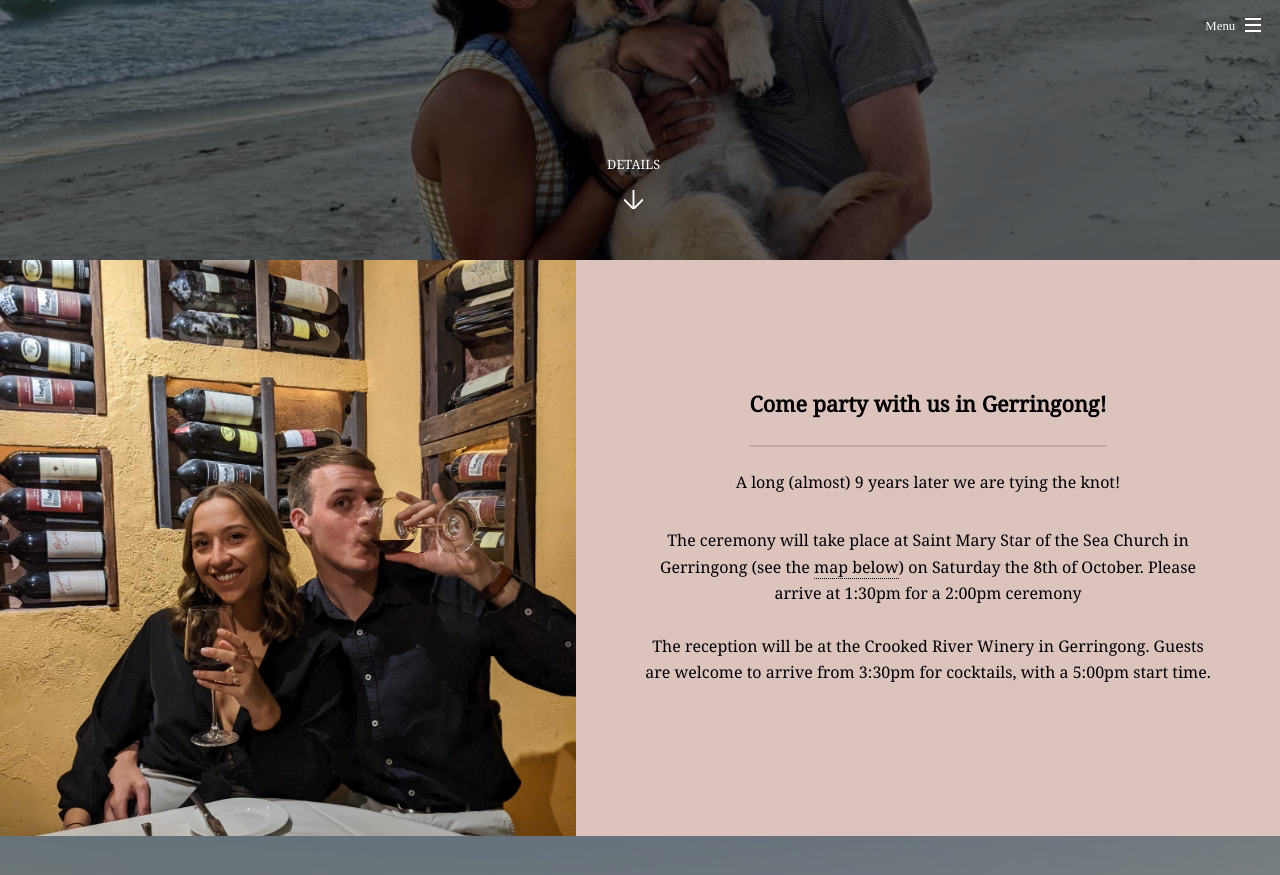
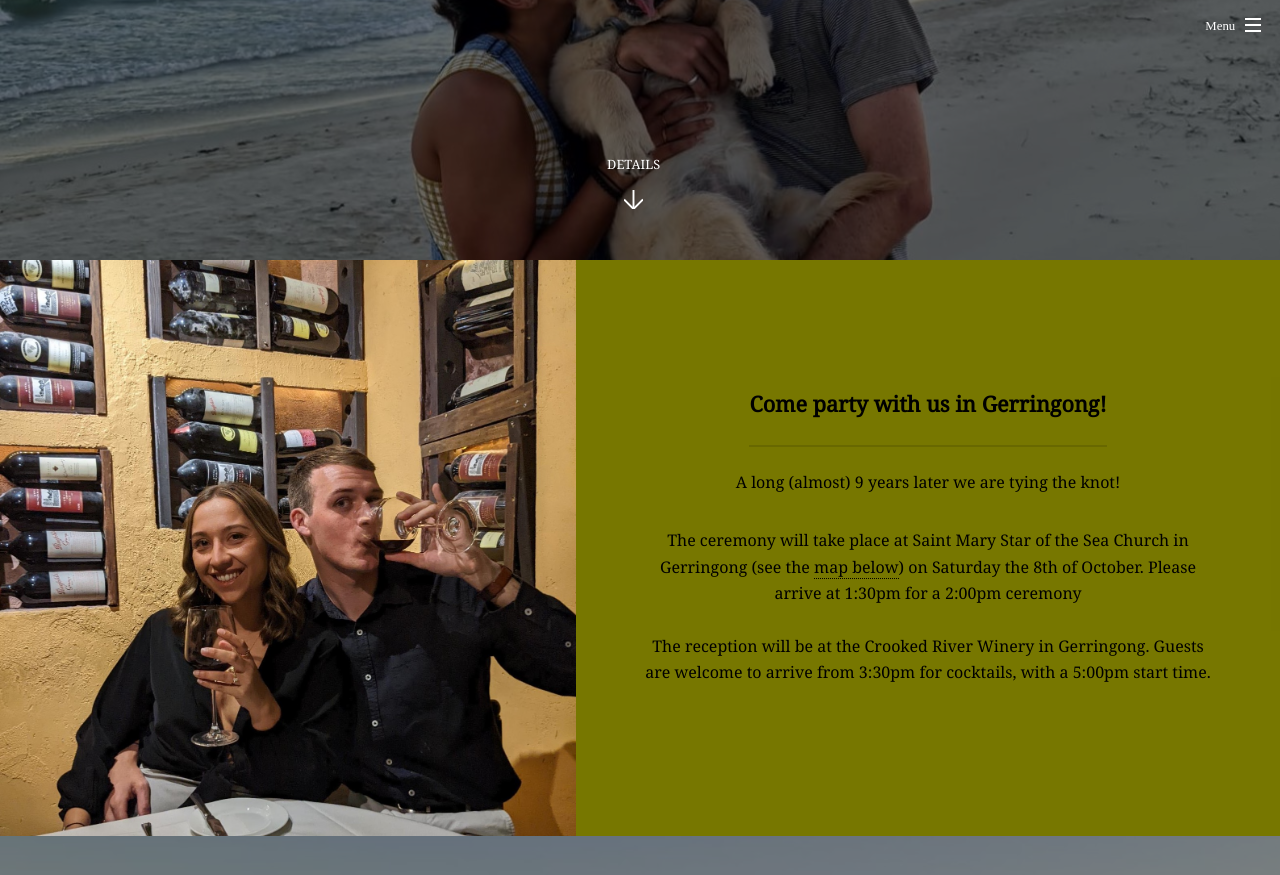
Before and after one commit to mongerrr/alanatom, a Jekyll site: the page built from index.html, in a window 1280 px wide and 900 px high, scrolled down 640 px. Shown: the top 875 px of the window. Built offline with Jekyll 4.4.1, drawn with Linux system fonts in a browser that asks for light colours; some web fonts are replaced.

Commit message:
Update _vars.scss

```diff
--- a/_sass/libs/_vars.scss
+++ b/_sass/libs/_vars.scss
@@ -40,7 +40,7 @@
   $grey: #e8e7e5;
   $yellow: #f0e0a2;
   $red: #f49890;
-  $blue: #eed3cc;
+  $blue: #808000;
   $blue2: #d4f0fc;
   $green: #68876f;
   $grey: #777777;
```
